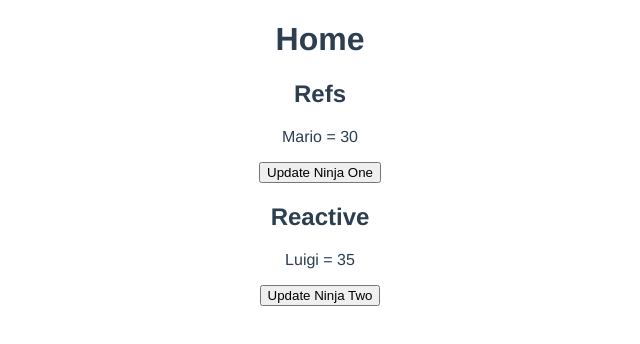
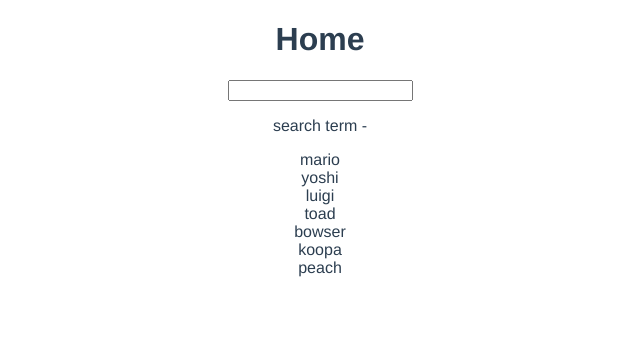
Before and after one commit to UF-code/dojo-blog, a Vue app: page / in a window 1280 px wide. Shown: the top 344 px of the page, without its empty margins (320-960 px from the left). Built offline with nearby package versions, Linux system fonts and the light colour scheme.

Commit message:
computed properties with composition api

```diff
--- a/src/views/Home.vue
+++ b/src/views/Home.vue
@@ -1,35 +1,37 @@
 <template>
   <div class="home">
     <h1>Home</h1>
-    <h2>Refs</h2>
-    <p>{{ ninjaOne.name }} = {{ ninjaOne.age }}</p>
-    <button @click="updateNinjaOne">Update Ninja One</button>
-
-    <h2>Reactive</h2>
-    <p>{{ ninjaTwo.name }} = {{ ninjaTwo.age }}</p>
-    <button @click="updateNinjaTwo">Update Ninja Two</button>
+    <input type="text" v-model="search" />
+    <p>search term - {{ search }}</p>
+    <div v-for="name in matchingNames" :key="name">{{ name }}</div>
   </div>
 </template>
 
 <script>
-import { ref, reactive } from 'vue'
+import { ref, computed } from 'vue'
 // @ is an alias to /src
 
 export default {
   name: 'Home',
-  components: {},
+
   setup() {
-    const ninjaOne = ref({ name: 'Mario', age: 30 })
-    const ninjaTwo = reactive({ name: 'Luigi', age: 35 })
+    const search = ref('')
 
-    const updateNinjaOne = () => {
-      ninjaOne.value.age = 40
-    }
-    const updateNinjaTwo = () => {
-      ninjaTwo.age = 45
-    }
+    const names = ref([
+      'mario',
+      'yoshi',
+      'luigi',
+      'toad',
+      'bowser',
+      'koopa',
+      'peach',
+    ])
 
-    return { ninjaOne, updateNinjaOne, ninjaTwo, updateNinjaTwo }
+    const matchingNames = computed(() => {
+      return names.value.filter((name) => name.includes(search.value))
+    })
+
+    return { names, search, matchingNames }
   },
 }
 </script>
```
